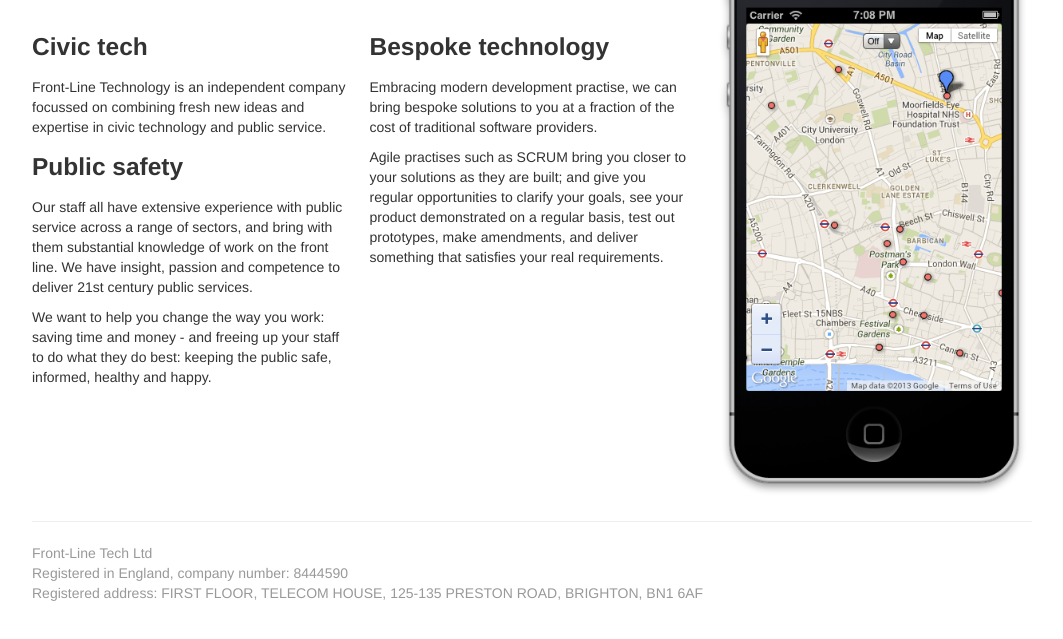
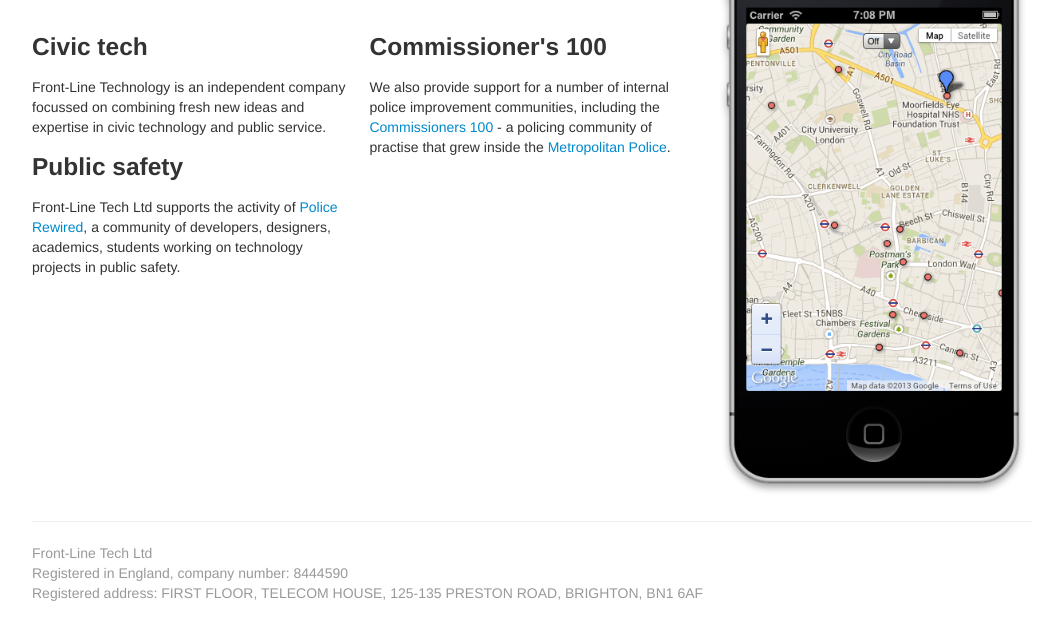
Before and after one commit to front-line-tech/front-line-tech-www, a plain HTML site: page index.html in a window 1280 px wide. Shown: the part 175-814 px from the top of the page, without its empty margins (108-1171 px from the left). Drawn offline with Linux system fonts and the light colour scheme.

Commit message:
Update index.html

```diff
--- a/index.html
+++ b/index.html
@@ -45,41 +45,24 @@
                         </p>
                         <h3>Public safety</h3>
                         <p>
-                            Our staff all have extensive experience with
-                            public service across a range of sectors,
-                            and bring with them substantial knowledge of
-                            work on the front line. We have insight, passion
-                            and competence to deliver 21st century public
-                            services.
-                        </p>
-                        <p>
-                            We want to help you change the way you work:
-                            saving time and money - and freeing up your
-                            staff to do what they do best: keeping
-                            the public safe, informed, healthy and happy.
+                            Front-Line Tech Ltd supports the activity
+                            of <a href="https://policerewired.org">Police Rewired</a>,
+                            a community of developers, designers, academics, students
+                            working on technology projects in public safety.
                         </p>
 
                     </div>
                     <div class="span6">
-                        <h3>Bespoke technology</h3>
+                        <h3>Commissioner's 100</h3>
 
                         <p>
-                            Embracing modern development practise, we
-                            can bring bespoke solutions to you at a
-                            fraction of the cost of traditional software
-                            providers.
+                            We also provide support for a number of internal police
+                            improvement communities,
+                            including the <a href="http://c-100.org">Commissioners 100</a> -
+                            a policing community of practise that grew inside the
+                            <a href="https://www.met.police.uk/">Metropolitan Police</a>.
                         </p>
 
-                        <p>
-                            Agile practises such as SCRUM bring you
-                            closer to your solutions as they are built;
-                            and give you regular opportunities to
-                            clarify your goals, see your product demonstrated on
-                            a regular basis, test out prototypes,
-                            make amendments,
-                            and deliver something that satisfies your
-                            real requirements.
-                        </p>
                     </div>
                 </div>
 
```
